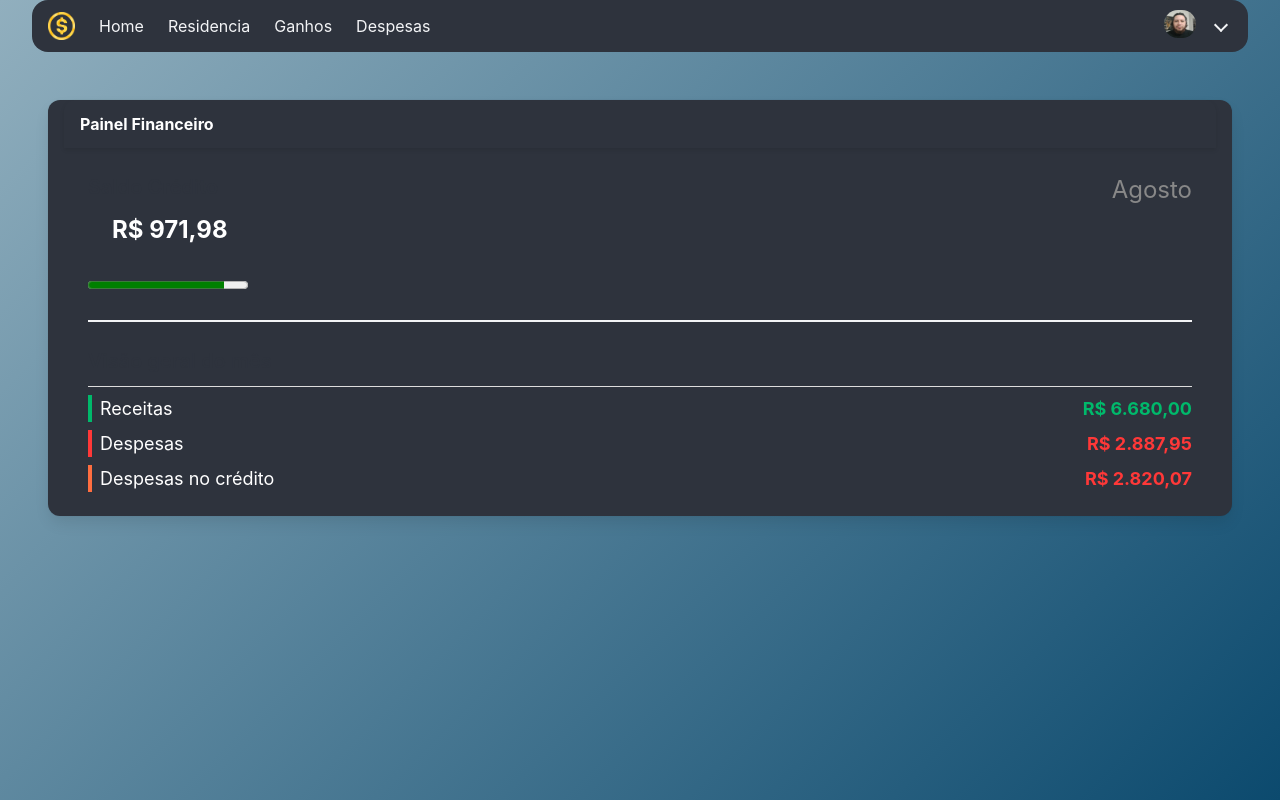
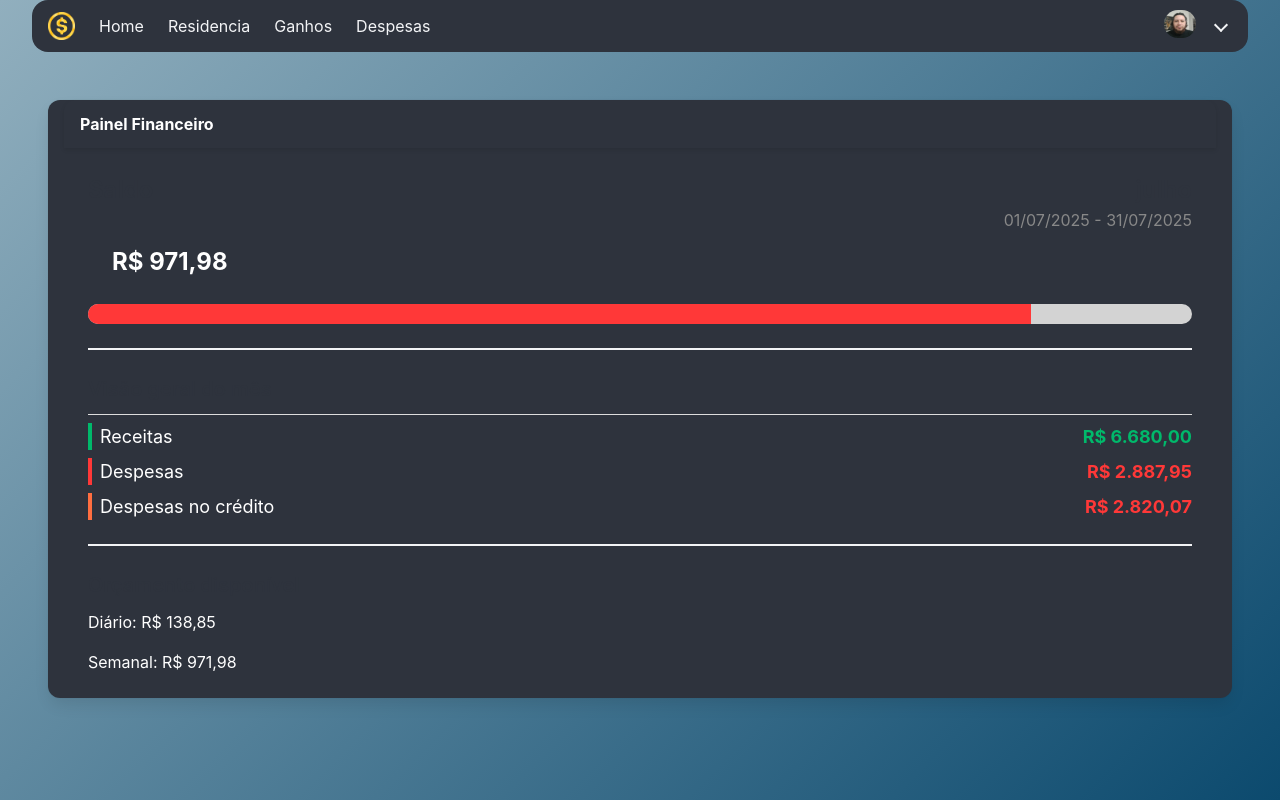
Before and after one commit to Thukera/minhas-financas-app, a Next.js app: page /home in a window 1280 px wide. Built offline with nearby package versions, Linux system fonts and the light colour scheme.

Commit message:
Improve Finances Panel

```diff
--- /dev/null
+++ b/src/components/home/panel/finances.ts
@@ -0,0 +1,30 @@
+// PROGRESS BAR COLORS
+export const getProgressStyle = (limiteUtilizado: number, sliderMax: number) => {
+    const percent = (limiteUtilizado / sliderMax) * 100;
+
+    if (percent < 20) return "#057a49ff";
+    else if (percent < 40) return "#00B96B";
+    else if (percent < 60) return "#FFD43B";
+    else if (percent < 80) return "#FF8C42";
+    else if (percent < 100) return "#FF3838";
+    else return "#9b0909ff";
+};
+
+// DATE FORMATTING
+export const formatDate = (date: Date) => date.toLocaleDateString("pt-BR");
+
+// SALARY PERIOD CALC
+export const getSalaryPeriod = (today: Date, salaryDay: number) => {
+    let beginDate: Date;
+    let endDate: Date;
+
+    if (today.getDate() < salaryDay) {
+        beginDate = new Date(today.getFullYear(), today.getMonth() - 1, salaryDay);
+        endDate = new Date(today.getFullYear(), today.getMonth(), salaryDay);
+    } else {
+        beginDate = new Date(today.getFullYear(), today.getMonth(), salaryDay);
+        endDate = new Date(today.getFullYear(), today.getMonth() + 1, salaryDay);
+    }
+
+    return { beginDate, endDate };
+};
--- a/src/components/home/panel/index.tsx
+++ b/src/components/home/panel/index.tsx
@@ -1,6 +1,7 @@
 "use client";
 
 import React, { useState } from "react";
+import { getProgressStyle, formatDate } from "./finances";
 
 export const FinancesPanel: React.FC = () => {
     // Initialized with fixed values
@@ -8,51 +9,70 @@ export const FinancesPanel: React.FC = () => {
     const [despesas] = useState(2887.95);
     const [credito] = useState(2820.07);
 
-    const limiteUtilizado = despesas + credito
+    const limiteUtilizado = despesas + credito;
     const saldo = rendimentos - limiteUtilizado;
-    const sliderMax = rendimentos > 0 ? rendimentos : 10000;
+    const sliderMax = rendimentos > 0 ? rendimentos : limiteUtilizado;
+    const progressClass = getProgressStyle(limiteUtilizado, sliderMax);
+
+    // Dates
+    const today = new Date();
+    const beginDate = new Date(today.getFullYear(), today.getMonth(), 1);
+    const endDate = new Date(today.getFullYear(), today.getMonth() + 1, 0);
+
+    const oneDayMs = 1000 * 60 * 60 * 24;
+    const daysRemaining = Math.ceil((endDate.getTime() - today.getTime()) / oneDayMs);
+
+    const weeklyBudget = saldo / (daysRemaining / 7);
+    const dailyBudget = saldo / daysRemaining;
 
     return (
         <div>
-            <div className="field">
-                <span style={{ float: 'right', fontWeight: 'normal', fontSize: '1.5rem', color: '#888' }}>
-                    Agosto
+            {/* Saldo section */}
+            <div className="field" style={{ display: "flex", justifyContent: "space-between", alignItems: "flex-start" }}>
+                <label className="label is-size-4" style={{ marginBottom: 0 }}>Saldo</label>
+                <span style={{ textAlign: "right", fontWeight: "normal", color: "#888" }}>
+                    <strong style={{ fontSize: "1.5rem" }}>
+                        {today.toLocaleString("pt-BR", { month: "long" })}
+                    </strong>
+                    <br />
+                    <small style={{ fontSize: "1rem" }}>
+                        {formatDate(beginDate)} - {formatDate(endDate)}
+                    </small>
                 </span>
+            </div>
 
-                <label className="label is-size-5">Saldo Crédito</label>
-                <p className="has-text-weight-bold is-size-4" style={{ paddingLeft: '1.5rem' }} >
+            <p className="has-text-weight-bold is-size-4" style={{ paddingLeft: '1.5rem' }}>
                 {saldo.toLocaleString("pt-BR", { style: "currency", currency: "BRL" })}
             </p>
 
+            <div style={{ width: "100%" }}>
                 <progress
-                    className="slider is-fullwidth"
+                    className="progress is-medium"
                     value={limiteUtilizado}
                     max={sliderMax}
                     style={{
-                        accentColor: saldo < 0 ? "red" : "green",
-                    }}
+                        "--bulma-progress-bar-background-color": "#d3d3d3ff",
+                        "--bulma-progress-value-background-color": progressClass,
+                    } as React.CSSProperties}
                 />
             </div>
 
             <hr />
 
+            {/* Visão geral */}
             <div className="field">
-                <label className="label is-size-5" >
-                    Visão geral do mês
-                </label>
+                <label className="label is-size-5">Visão geral do mês</label>
 
-                <div style={{ borderTop: '1px solid #ddd', paddingTop: '0.5rem', marginTop: '0.5rem' , fontSize: '18px'}}>
+                <div style={{ borderTop: '1px solid #ddd', paddingTop: '0.5rem', marginTop: '0.5rem', fontSize: '18px' }}>
                     {/* Receitas */}
-                    <div
-                        style={{
+                    <div style={{
                         display: 'flex',
                         justifyContent: 'space-between',
                         alignItems: 'center',
-                            borderLeft: '4px solid #00B96B', // green color vertical bar
+                        borderLeft: '4px solid #00B96B',
                         paddingLeft: '0.5rem',
                         marginBottom: '0.5rem',
-                        }}
-                    >
+                    }}>
                         <span>Receitas</span>
                         <span style={{ color: '#00B96B', fontWeight: 'bold' }}>
                             {rendimentos.toLocaleString("pt-BR", { style: "currency", currency: "BRL" })}
@@ -60,41 +80,44 @@ export const FinancesPanel: React.FC = () => {
                     </div>
 
                     {/* Despesas */}
-                    <div
-                        style={{
+                    <div style={{
                         display: 'flex',
                         justifyContent: 'space-between',
                         alignItems: 'center',
-                            borderLeft: '4px solid #FF3838', // red color vertical bar
+                        borderLeft: '4px solid #FF3838',
                         paddingLeft: '0.5rem',
                         marginBottom: '0.5rem',
-                        }}
-                    >
+                    }}>
                         <span>Despesas</span>
                         <span style={{ color: '#FF3838', fontWeight: 'bold' }}>
                             {despesas.toLocaleString("pt-BR", { style: "currency", currency: "BRL" })}
                         </span>
                     </div>
 
-                    {/* Despesas no crédito */}
-                    <div
-                        style={{
+                    {/* Crédito */}
+                    <div style={{
                         display: 'flex',
                         justifyContent: 'space-between',
                         alignItems: 'center',
-                            borderLeft: '4px solid #FF6E40', // orange color vertical bar
+                        borderLeft: '4px solid #FF6E40',
                         paddingLeft: '0.5rem',
-                        }}
-                    >
+                    }}>
                         <span>Despesas no crédito</span>
                         <span style={{ color: '#FF3838', fontWeight: 'bold' }}>
-                            {/* Replace with your correct value here */}
                             {credito.toLocaleString("pt-BR", { style: "currency", currency: "BRL" })}
                         </span>
                     </div>
                 </div>
             </div>
 
+            <hr />
+
+            {/* Orçamento disponível */}
+            <div>
+                <label className="label is-size-5">Orçamento disponível</label>
+                <p>Diário: {dailyBudget.toLocaleString("pt-BR", { style: "currency", currency: "BRL" })}</p>
+                <p>Semanal: {weeklyBudget.toLocaleString("pt-BR", { style: "currency", currency: "BRL" })}</p>
             </div>
-    )
+        </div>
+    );
 };
```
Lines whose indentation alone changed are shown as unchanged.
